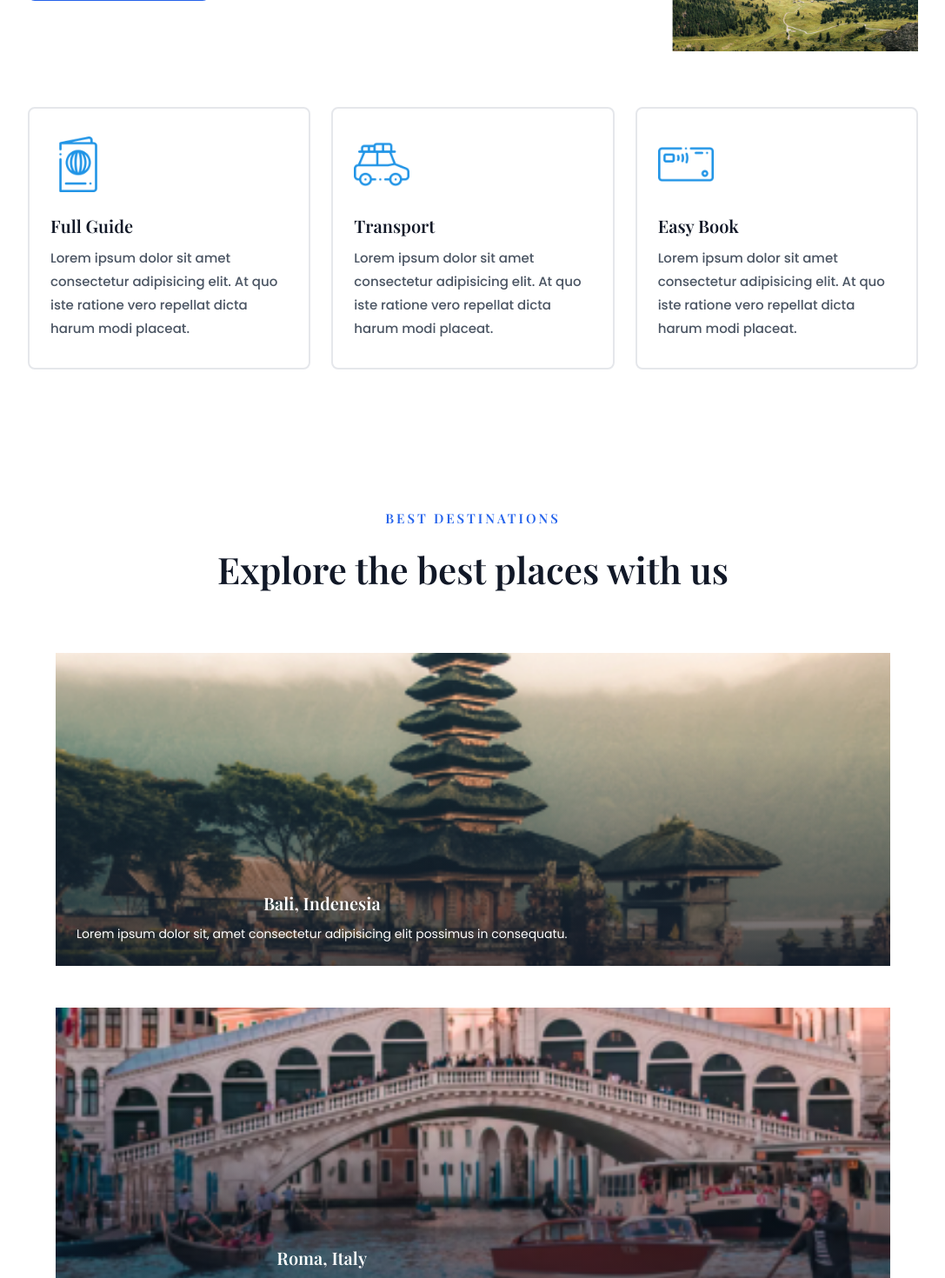
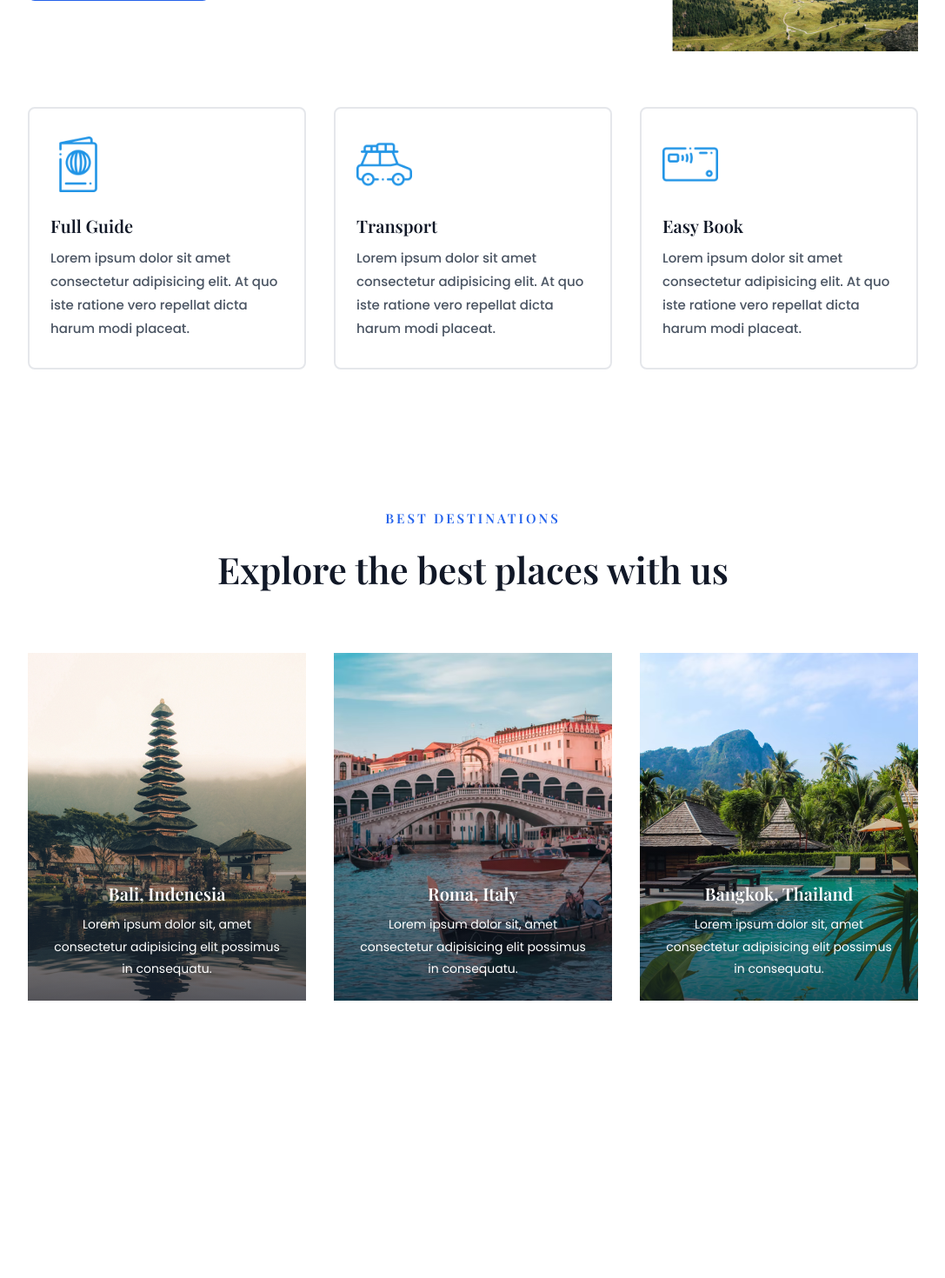
Before and after one commit to fajarfadillahh/travello-travel-agency-react-tailwind, a React (Vite) app: page / in a window 1280 px wide. Shown: the part 1220-2690 px from the top of the page at 87% size, without its empty margins (96-1183 px from the left). After the commit the page ends 2435 px from the top, so only its background shows below. Built offline with nearby package versions, Linux system fonts and the light colour scheme.

Commit message:
modified: responsive Destinations & DestinationCard

```diff
--- a/src/components/DestinationCard.jsx
+++ b/src/components/DestinationCard.jsx
@@ -2,7 +2,7 @@ import React from "react";
 
 export default function DestinationCard({ image, title, text }) {
   return (
-    <div className="group relative h-[360px] w-full overflow-hidden">
+    <div className="group relative h-[400px] overflow-hidden">
       <img
         src={image}
         alt="destination img"
--- a/src/parts/HomePage/Destinations.jsx
+++ b/src/parts/HomePage/Destinations.jsx
@@ -19,7 +19,7 @@ export default function Destinations() {
           </h1>
         </div>
 
-        <div className="destinations__group grid grid-cols-[0.8fr] justify-center gap-12">
+        <div className="destinations__group grid grid-cols-[.8fr] justify-center gap-8 xs:mx-auto xs:max-w-sm xs:grid-cols-1 lg:max-w-2xl lg:grid-cols-2 xl:max-w-5xl xl:grid-cols-3">
           {/* destination card */}
           {destinationData.map((item, index) => {
             return (
--- a/src/parts/HomePage/Service.jsx
+++ b/src/parts/HomePage/Service.jsx
@@ -7,7 +7,7 @@ export default function Service() {
   return (
     <section className="services pb-16">
       <div className="services__container container">
-        <div className="services__group grid grid-cols-[.8fr] justify-center gap-6 xs:mx-auto xs:max-w-sm sm:max-w-md lg:max-w-2xl lg:grid-cols-2 2xl:max-w-5xl 2xl:grid-cols-3">
+        <div className="services__group grid grid-cols-[.8fr] justify-center gap-8 xs:mx-auto xs:max-w-sm sm:max-w-md lg:max-w-2xl lg:grid-cols-2 2xl:max-w-5xl 2xl:grid-cols-3">
           {serviceData.slice(0, 3).map((item, index) => {
             return (
               <div
```
